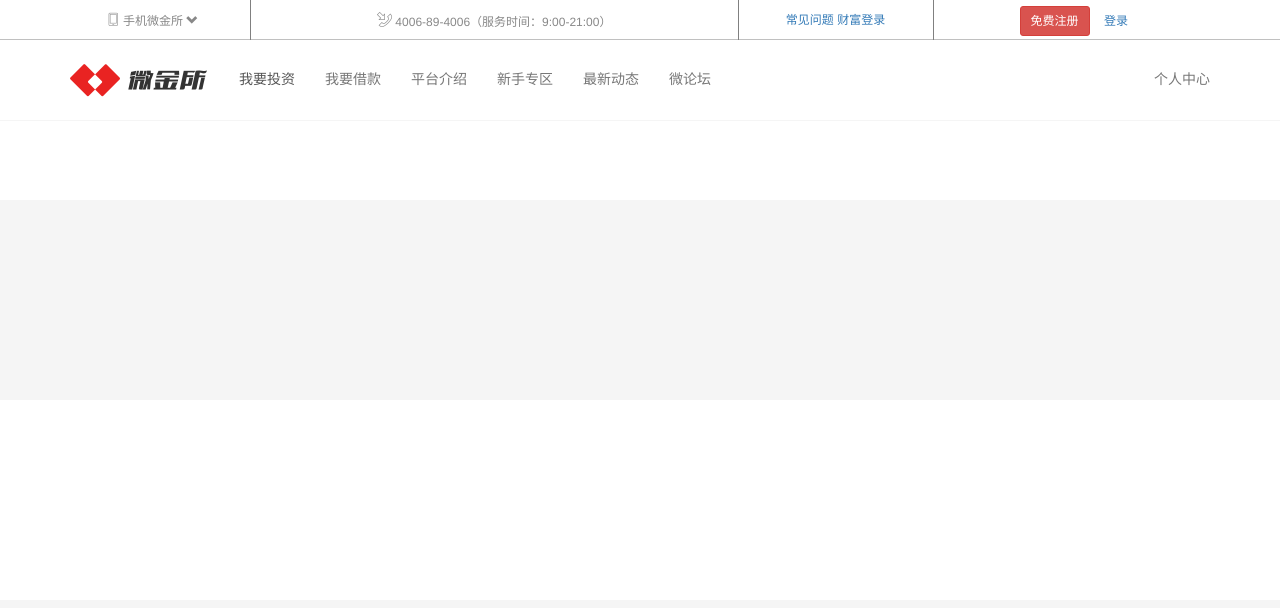
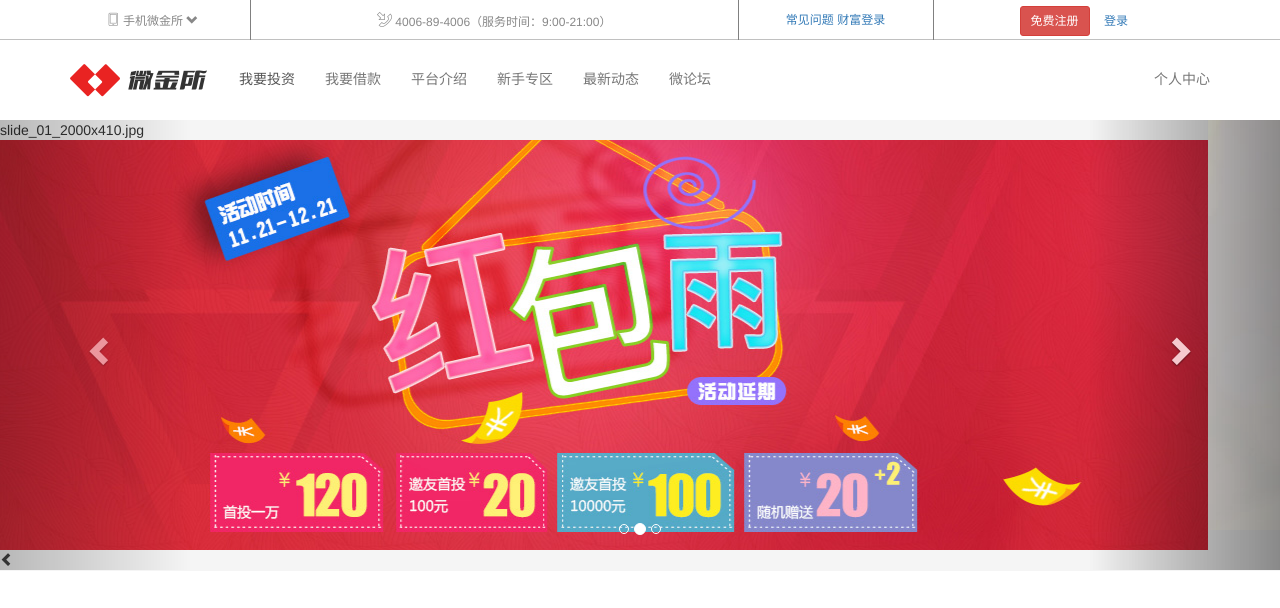
Before and after one commit to billlen/WebMoblie01, a plain HTML site: page index.html in a window 1280 px wide. Drawn offline with nearby package versions, Linux system fonts and the light colour scheme; files whose address does not match are found by name.

Commit message:
添加滚动图片,并随屏幕适配

```diff
--- a/css/main.css
+++ b/css/main.css
@@ -3,7 +3,6 @@
  */
 
 #header{
-    height: 200px;
 }
 
 #header>.topbar{
@@ -49,10 +48,25 @@ body{
     font-size: 15px;
 }
 
-section{
+/*通栏广告，轮播*/
+#main_ad{}
+
+#main_ad >.carousel-inner >.item{
+    height: 410px;
+    background-repeat:no-repeat;
+    background-position: center center;
+    /*background-size:cover用最小边撑满容器为准
+      background-size:contain最大边包含到容器内为准
+    */
+    background-size:cover;
+}
+
+
+
+/*section{
     height: 200px;
     background-color: #fff;
-}
+}*/
 section:nth-child(2n){
     background-color: #f5f5f5;
 }
@@ -161,6 +175,7 @@ fieldset[disabled] .btn-default.focus {
 .navbar-itcast {
     background-color: #fff;
     border-color: #f5f5f5;
+    margin-bottom: 0;
 }
 .navbar-itcast .navbar-brand {
     color: #777;
@@ -190,7 +205,6 @@ fieldset[disabled] .btn-default.focus {
 .navbar-itcast .navbar-nav > .active > a:focus {
     color: #555;
     background-color: #fff;
-
 }
 .navbar-itcast .navbar-nav > .disabled > a,
 .navbar-itcast .navbar-nav > .disabled > a:hover,
--- a/index.html
+++ b/index.html
@@ -9,6 +9,7 @@
     <title>安全的互联网微金融资产交易平台</title>
     <!--html5shiv让浏览器可以识别HTML5的新标签-->
     <!--respond让低版本浏览器可以使用CSS3的媒体查询-->
+    <!--条件注释，让低版本浏览器可以识别，并且加载这两个文件-->
     <!--[if lt IE 9]>
     <script src="lib/html5shiv/html5shiv.min.js"></script>
     <script src="lib/respond/respond.min.js"></script>
@@ -76,10 +77,48 @@
                     </ul>
                 </div>
             </div>
-        </nav>
-    </header>
-    <!-- 广告轮播 -->
-    <section id="main_ad"></section>
+                <!-- 广告轮播 -->
+                <section id="main_ad" class="carousel slide" data-ride="carousel">
+                    <!-- 小圆点 -->
+                    <ol class="carousel-indicators">
+                        <li data-target="#main_ad" data-slide-to="0" class="active"></li>
+                        <li data-target="#main_ad" data-slide-to="1"></li>
+                        <li data-target="#main_ad" data-slide-to="2"></li>
+                    </ol>
+                    <!-- 轮播的图片-->
+                    <div class="carousel-inner" role="listbox">
+                        slide_01_2000x410.jpg
+                        <div class="item active" data-image-lg="img/slide_01_2000x410.jpg"
+                        data-image-xs = "img/slide_01_640x340.jpg"
+                        >
+                    </div>
+                    <div class="item" data-image-lg="img/slide_02_2000x410.jpg"
+                         data-image-xs = "img/slide_02_640x340.jpg">
+                    </div>
+                    <div class="item" data-image-lg="img/slide_03_2000x410.jpg"
+                         data-image-xs = "img/slide_03_640x340.jpg">
+                    </div>
+                    <div class="item" data-image-lg="img/slide_04_2000x410.jpg"
+                         data-image-xs = "img/slide_04_640x340.jpg">
+                    </div>
+                    </div>
+                    <!-- 控制按钮 -->
+                    <a class="left carousel-control" href="#main_ad" role="button" data-slide="prev">
+                        <span class="glyphicon glyphicon-chevron-left" aria-hidden="true"></span>
+                        <span class="sr-only">上一页</span>
+                    </a>
+                    <a class="right carousel-control" href="#main_ad" role="button" data-slide="next">
+                        <span class="glyphicon glyphicon-chevron-right" aria-hidden="true"></span>
+                        <span class="sr-only">下一页</span>
+                    </a>
+                <span class="glyphicon glyphicon-chevron-left" aria-hidden="true"></span>
+                <span class="sr-only">Previous</span>
+
+            <a class="right carousel-control" href="#main_ad" role="button" data-slide="next">
+                <span class="glyphicon glyphicon-chevron-right" aria-hidden="true"></span>
+                <span class="sr-only">Next</span>
+            </a>
+            </section>
     <!-- 特色介绍 -->
     <section></section>
     <!-- 立即预约 -->
--- a/js/main.js
+++ b/js/main.js
@@ -1,3 +1,31 @@
 /**
  * Created by Administrator on 2017/1/18 0018.
  */
+
+/**
+ * 当文档加载完成才会执行
+ */
+$(function(){
+
+
+    $(window).on('resize',resize).trigger('resize');
+    function resize(){
+        var windowWidth = $(window).width();
+
+        console.log("111");
+        console.log(windowWidth);
+        var isSmallWidth = windowWidth<768;
+        //trigger开始时被调用一下;
+
+        $("#main_ad>.carousel-inner>.item").each(function(i,item){
+            console.log("222");
+            //拿到的是dom对象,转换成jquery对象;
+            var $item = $(item);
+            console.log("333");
+            console.log(isSmallWidth);
+            console.log($item.data(isSmallWidth?"image-xs":"image-lg"));
+            $item.css("backgroundImage",'url("'+$item.data(isSmallWidth?"image-xs":"image-lg")+'")');
+            console.log("444");
+        })
+    }
+})
```
